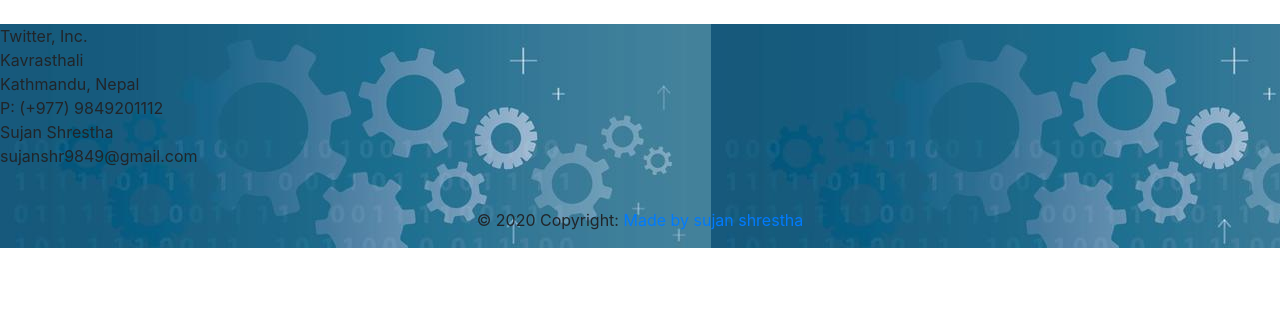
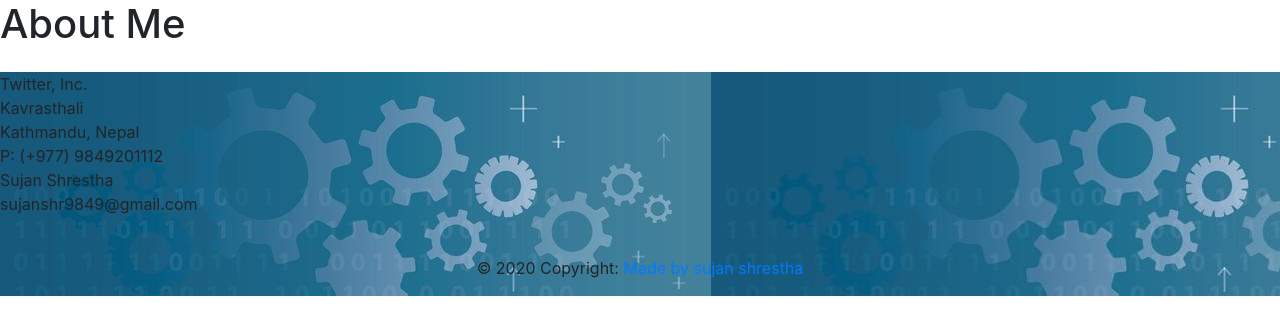
Before and after one commit to sujan9849/sujan-site, a Django app: template Hello/templates/about.html in a window 1280 px wide. Shown: the part 56-391 px from the top of the page. Run offline with Django 3.2, Linux system fonts and the light colour scheme; the template is opened without the code that fills it, so the values that code supplies are empty; parts of the project's set-up code (start-up, migrations or seed data) failed here and were passed over; some libraries are stand-ins or nearby versions.

Commit message:
About me

```diff
--- a/Hello/templates/about.html
+++ b/Hello/templates/about.html
@@ -4,11 +4,13 @@
 {% block title %} About
 {% endblock title %}
 
-{% block  body %}
+{% block body %}
+<h1>About Me</h1>
 <div class="container-fluid px-0 my-4" style="background-image: url('/static/4.jpg');">
-<address> Twitter, Inc. <br> Kavrasthali <br> Kathmandu, Nepal <br> P: (+977) 9849201112 <br> Sujan Shrestha <br> sujanshr9849@gmail.com <br>
-</address>
+    <address> Twitter, Inc. <br> Kavrasthali <br> Kathmandu, Nepal <br> P: (+977) 9849201112 <br> Sujan Shrestha <br>
+        sujanshr9849@gmail.com <br>
+    </address>
 
 
 
-{% endblock %}
+    {% endblock %}
```
